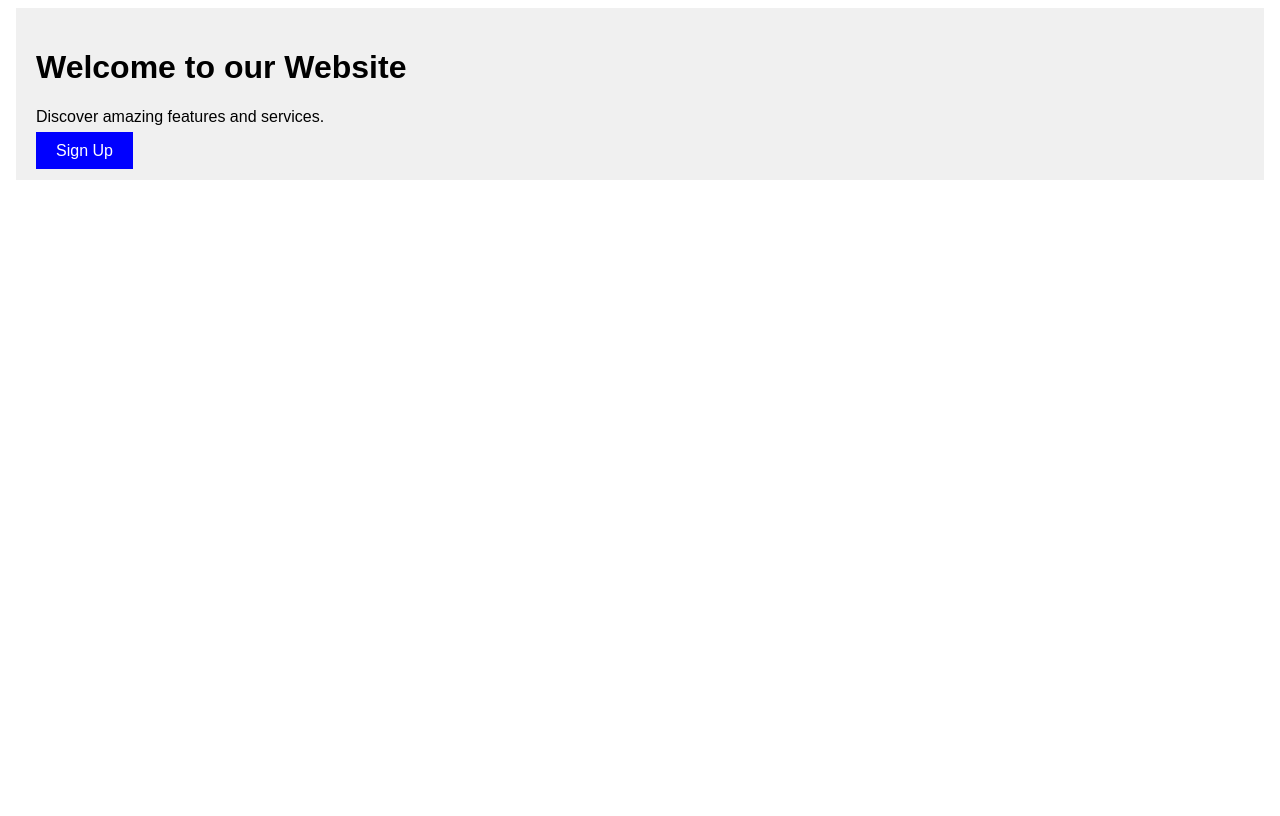
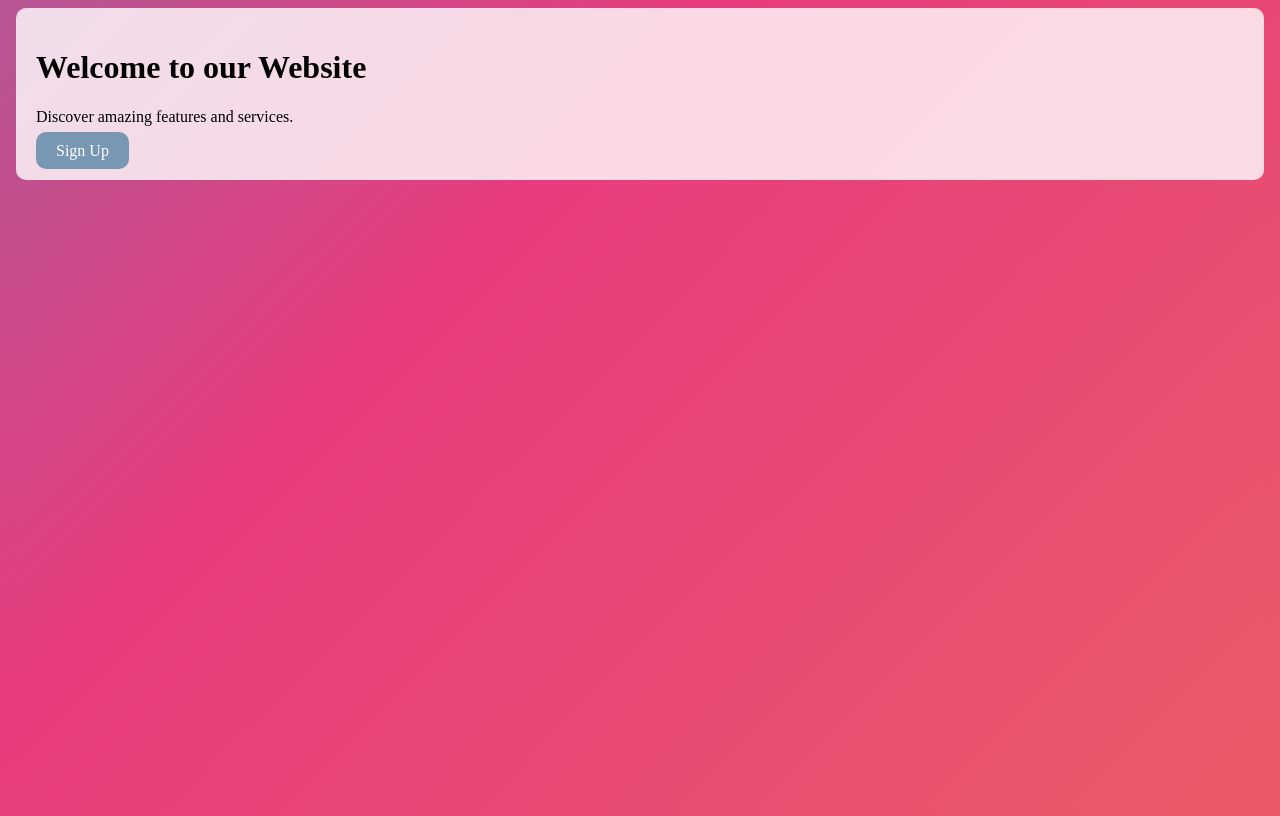
Before and after one commit to InsaneH4/picturebook-gen, a React (Vite) app in the folder frontend/: page / in a window 1280 px wide. Built offline with nearby package versions, Linux system fonts and the light colour scheme.

Commit message:
background

```diff
--- a/frontend/src/pages/Home.tsx
+++ b/frontend/src/pages/Home.tsx
@@ -10,7 +10,9 @@ const Home: React.FC = () => {
       <div className="content">
         <h1>Welcome to our Website</h1>
         <p>Discover amazing features and services.</p>
-        <Link to="/signup" className="button">Sign Up</Link>
+        <Link to="/signup" className="button">
+          Sign Up
+        </Link>
       </div>
     </body>
   );
--- a/frontend/src/pages/styles.css
+++ b/frontend/src/pages/styles.css
@@ -1,20 +1,38 @@
 /* styles.css */
 
-/* Common styles */
 body {
-    font-family: Arial, sans-serif;
+  background: linear-gradient(-45deg, #ee7752, #e73c7e, #23a6d5, #23d5ab);
+  background-size: 400% 400%;
+  animation: gradient 15s ease infinite;
+  height: 100vh;
 }
 
-  /* Button style */
+@keyframes gradient {
+  0% {
+      background-position: 0% 50%;
+  }
+
+  50% {
+      background-position: 100% 50%;
+  }
+
+  100% {
+      background-position: 0% 50%;
+  }
+}
+
 .button {
   color: white;
-    background-color: blue;
+  background-color: rgba(69, 123, 157, 0.7); /* Soft blue background color */
   padding: 10px 20px;
   text-decoration: none;
+  border-radius: 10px; /* Rounded corners for softness */
+  border: none; /* Remove button border */
 }
 
-  /* Page-specific styles */
+
 .content {
-    background-color: #f0f0f0;
   padding: 20px;
+  background-color: rgba(255, 255, 255, 0.8); /* Semi-transparent white background */
+  border-radius: 10px; /* Rounded corners for softness */
 }
```
Lines whose indentation alone changed are shown as unchanged.
